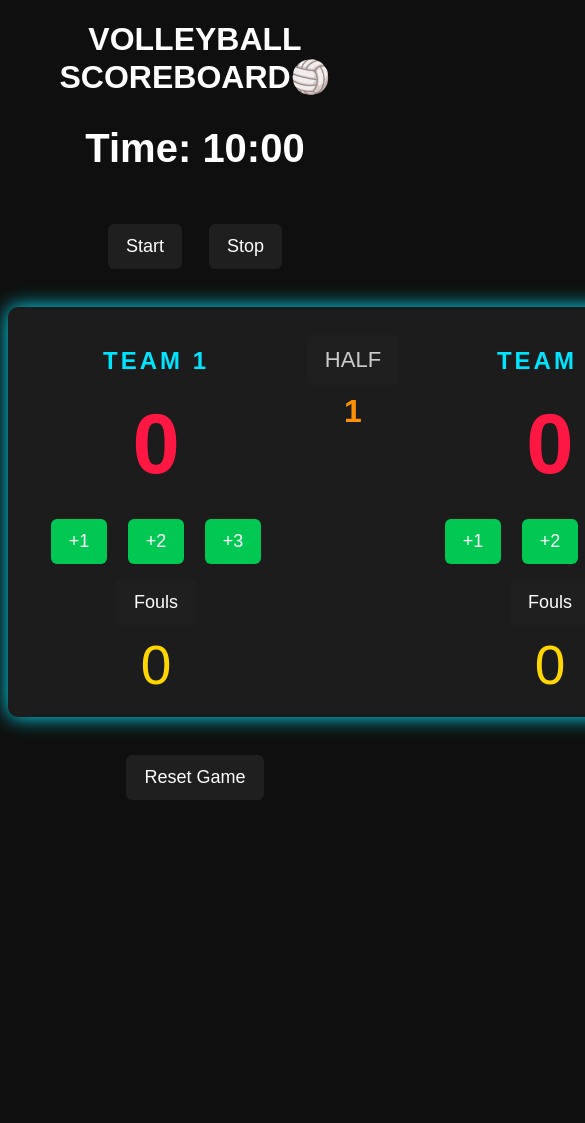
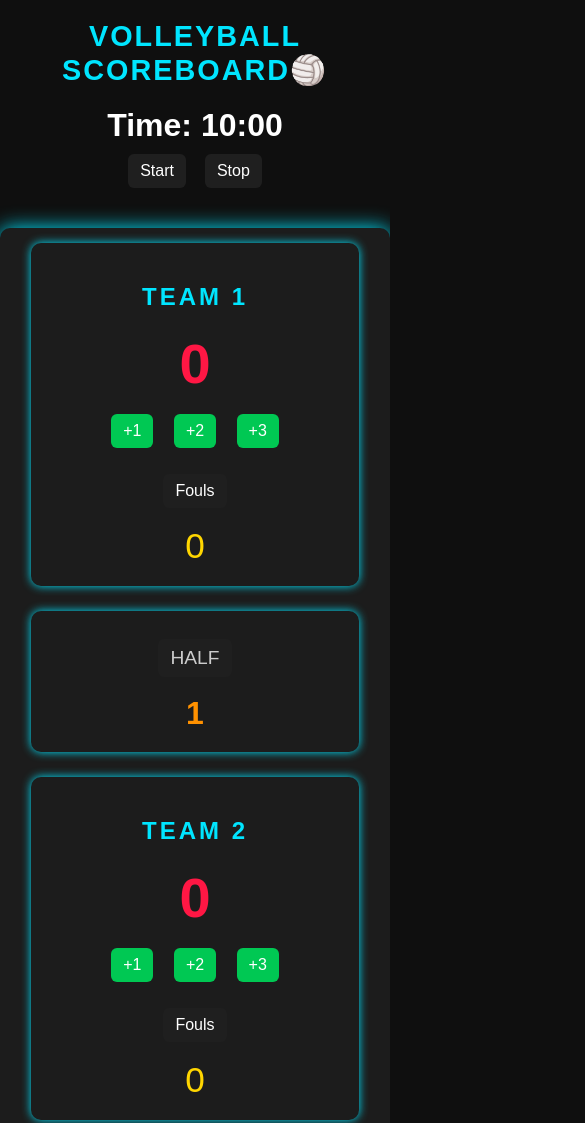
Before and after one commit to Marangaaa/Scoreboard, a plain HTML site: page index.html in a window 390 px wide. Shown: the top 1123 px of the page, 585 px wide, since content can reach past the window. Before the commit the page ends 844 px from the top, so only its background shows below. Drawn offline with Linux system fonts and the light colour scheme.

Commit message:
interactive

```diff
--- a/index.html
+++ b/index.html
@@ -8,42 +8,48 @@
 </head>
 <body>
   <h1>VOLLEYBALL SCOREBOARD🏐</h1>
+
   <div class="timer">
     Time: <span id="time">10:00</span>
-    <br><br>
+    <div class="timer-buttons">
       <button onclick="startTimer()">Start</button>
       <button onclick="stopTimer()">Stop</button>
     </div>
+  </div>
+
   <div class="scores">
-    <div>
+    <div class="team">
       <h2>TEAM 1</h2>
       <div class="score" id="scoreA">0</div>
-      <br>
+      <div class="team-buttons">
         <button class="add" onclick="addPoints(1,1)">+1</button>
         <button class="add" onclick="addPoints(1,2)">+2</button>
         <button class="add" onclick="addPoints(1,3)">+3</button>
-      <br>
-      <button onclick=" addFoul(1)">Fouls</button>
+      </div>
+      <button onclick="addFoul(1)">Fouls</button>
       <div class="fouls" id="fouls1">0</div>
     </div>
+
     <div class="half-section">
       <button class="halfs" onclick="nextHalf()">HALF</button>
       <div class="halfTime" id="halfTime">1</div>
     </div>
-    <div>
+
+    <div class="team">
       <h2>TEAM 2</h2>
       <div class="score" id="scoreB">0</div>
-      <br>
+      <div class="team-buttons">
         <button class="add" onclick="addPoints(2,1)">+1</button>
         <button class="add" onclick="addPoints(2,2)">+2</button>
         <button class="add" onclick="addPoints(2,3)">+3</button>
-      <br>
-       <button onclick=" addFoul(2)">Fouls</button>
+      </div>
+      <button onclick="addFoul(2)">Fouls</button>
       <div class="fouls" id="fouls2">0</div>
     </div>
+  </div>
 
-  </div>
   <button class="reset" onclick="resetGame()">Reset Game</button>
+
   <script src="index.js"></script>
 </body>
 </html>
--- a/style.css
+++ b/style.css
@@ -1,8 +1,18 @@
+/* General styles */
 body {
   background: #0f0f0f;
   color: #ffffff;
   text-align: center;
   font-family: Arial, Helvetica, sans-serif;
+  margin: 0;
+  padding: 0;
+}
+
+h1 {
+  font-size: 2.2rem;
+  margin: 20px 0;
+  color: #00e5ff;
+  letter-spacing: 2px;
 }
 
 h2 {
@@ -11,6 +21,18 @@ h2 {
   letter-spacing: 3px;
 }
 
+/* Timer */
+.timer {
+  font-size: 2rem;
+  margin: 20px auto;
+  font-weight: bold;
+}
+
+.timer-buttons button {
+  margin: 10px 5px;
+}
+
+/* Buttons */
 button {
   margin: 8px;
   padding: 12px 18px;
@@ -32,40 +54,111 @@ button:hover {
   background: #00c853;
 }
 
+.halfs {
+  font-size: 1.2rem;
+  color: #ccc;
+}
+
+.reset {
+  background: #f44336;
+  font-size: 1.2rem;
+  margin: 20px 0;
+}
+
+/* Scores container */
 .scores {
-  background: #1c1c1c;
   display: flex;
   justify-content: space-around;
-  width: 650px;
+  align-items: flex-start;
+  flex-wrap: wrap; /* allows wrapping on small screens */
   margin: 30px auto;
+  padding: 20px;
+  max-width: 900px;
+  background: #1c1c1c;
   border-radius: 10px;
-  padding: 20px;
   box-shadow: 0 0 20px #00e5ff;
+  gap: 20px;
 }
 
+/* Team section */
+.team {
+  flex: 1 1 250px;
+  background: #1c1c1c;
+  padding: 20px;
+  border-radius: 10px;
+  box-shadow: 0 0 10px #00e5ff;
+}
+
+.team-buttons {
+  margin: 10px 0;
+}
+
+/* Scores & fouls */
 .score {
-  font-size: 85px;
+  font-size: 5rem;
   color: #ff1744;
   font-weight: bold;
+  margin: 10px 0;
 }
 
-.halfs {
-  font-size: 22px;
-  color: #ccc;
+.fouls {
+  color: #ffd600;
+  font-size: 3rem;
+  margin-top: 10px;
+}
+
+.half-section {
+  display: flex;
+  flex-direction: column;
+  align-items: center;
+  justify-content: center;
+  flex: 0 1 150px;
+  background: #1c1c1c;
+  padding: 20px;
+  border-radius: 10px;
+  box-shadow: 0 0 10px #00e5ff;
 }
 
 .halfTime {
   color: #ff9100;
-  font-size: 32px;
+  font-size: 2rem;
   font-weight: bold;
+  margin-top: 10px;
 }
 
-.fouls {
-  color: #ffd600;
-  font-size: 55px;
+/* Responsive styles */
+@media (max-width: 768px) {
+  h1 {
+    font-size: 1.8rem;
+  }
+
+  .score {
+    font-size: 3.5rem;
+  }
+
+  .fouls {
+    font-size: 2.2rem;
+  }
+
+  button {
+    padding: 8px 12px;
+    font-size: 16px;
+  }
+
+  .scores {
+    flex-direction: column;
+    align-items: center;
+    gap: 15px;
+    padding: 15px;
+  }
+
+  .half-section {
+    flex: none;
+    width: 80%;
+    margin: 10px 0;
+  }
+
+  .team {
+    width: 80%;
+  }
 }
- .timer {
-      font-size: 40px;
-      margin-top: 30px;
-      font-weight: bold;
-    }
```
Lines whose indentation alone changed are shown as unchanged.
